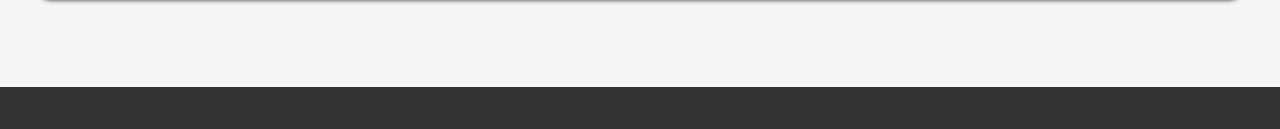
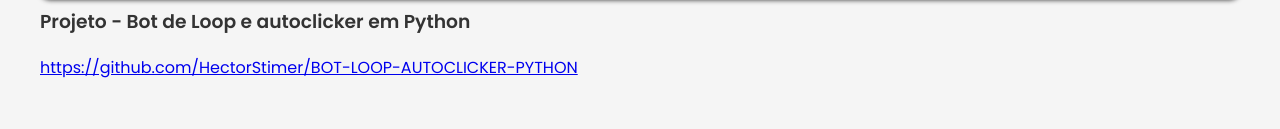
Before and after one commit to HectorStimer/Portfolio, a plain HTML site: page index.html in a window 1280 px wide. Shown: the part 1349-1478 px from the top of the page. Drawn offline with Linux system fonts and the light colour scheme.

Commit message:
Update index.html

```diff
--- a/index.html
+++ b/index.html
@@ -51,6 +51,8 @@
         <div class="project">
             <h3>Projeto - Página Web Responsiva</h3>
             <iframe src="https://hectorstimer.github.io/ProjetoAcademia/" frameborder="0" width="100%" height="500px"></iframe>
+            <h3> Projeto - Bot de Loop e autoclicker em Python </h3>
+            <a href="https://github.com/HectorStimer/BOT-LOOP-AUTOCLICKER-PYTHON">https://github.com/HectorStimer/BOT-LOOP-AUTOCLICKER-PYTHON</a>
         </div>
     </section>
 </div>
```
